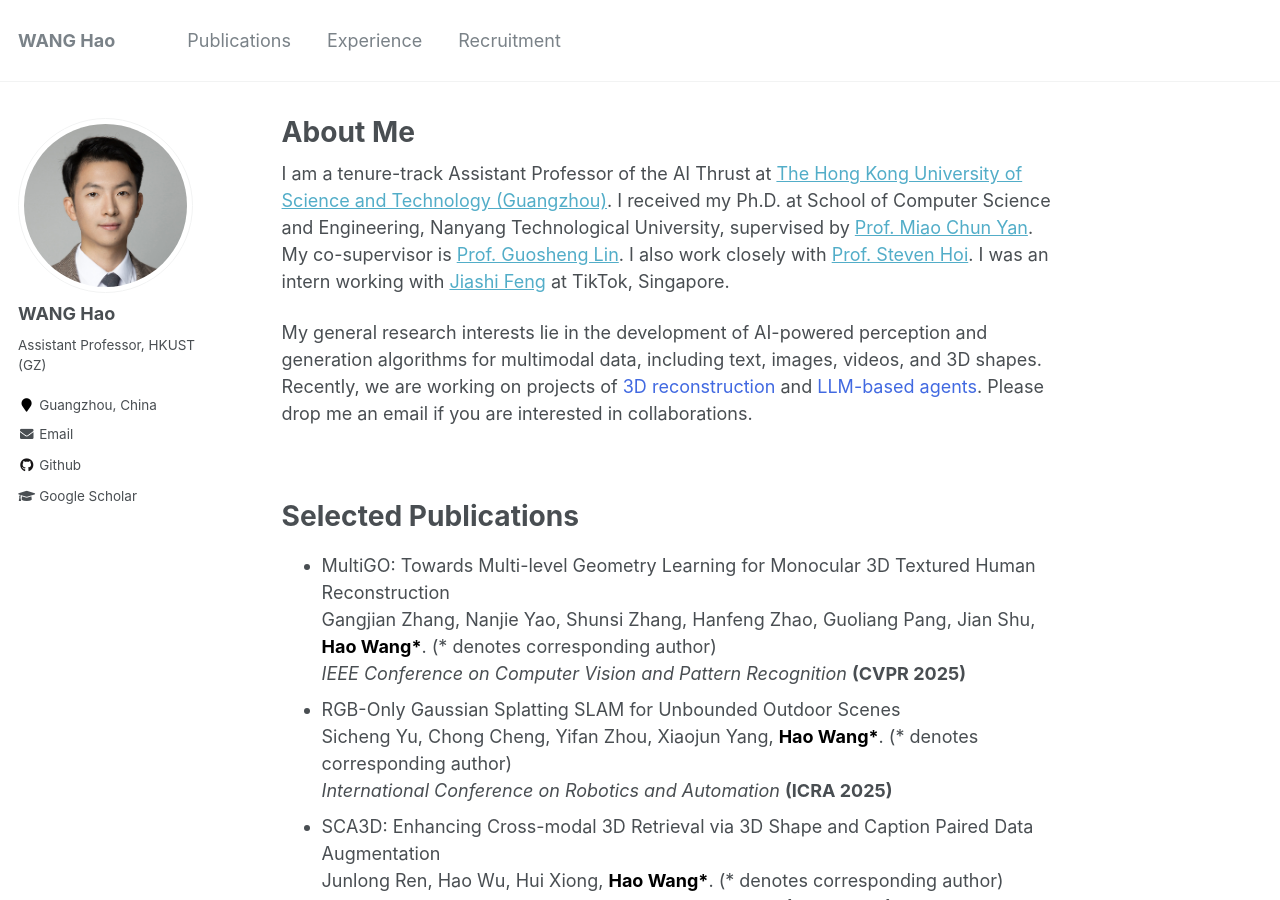
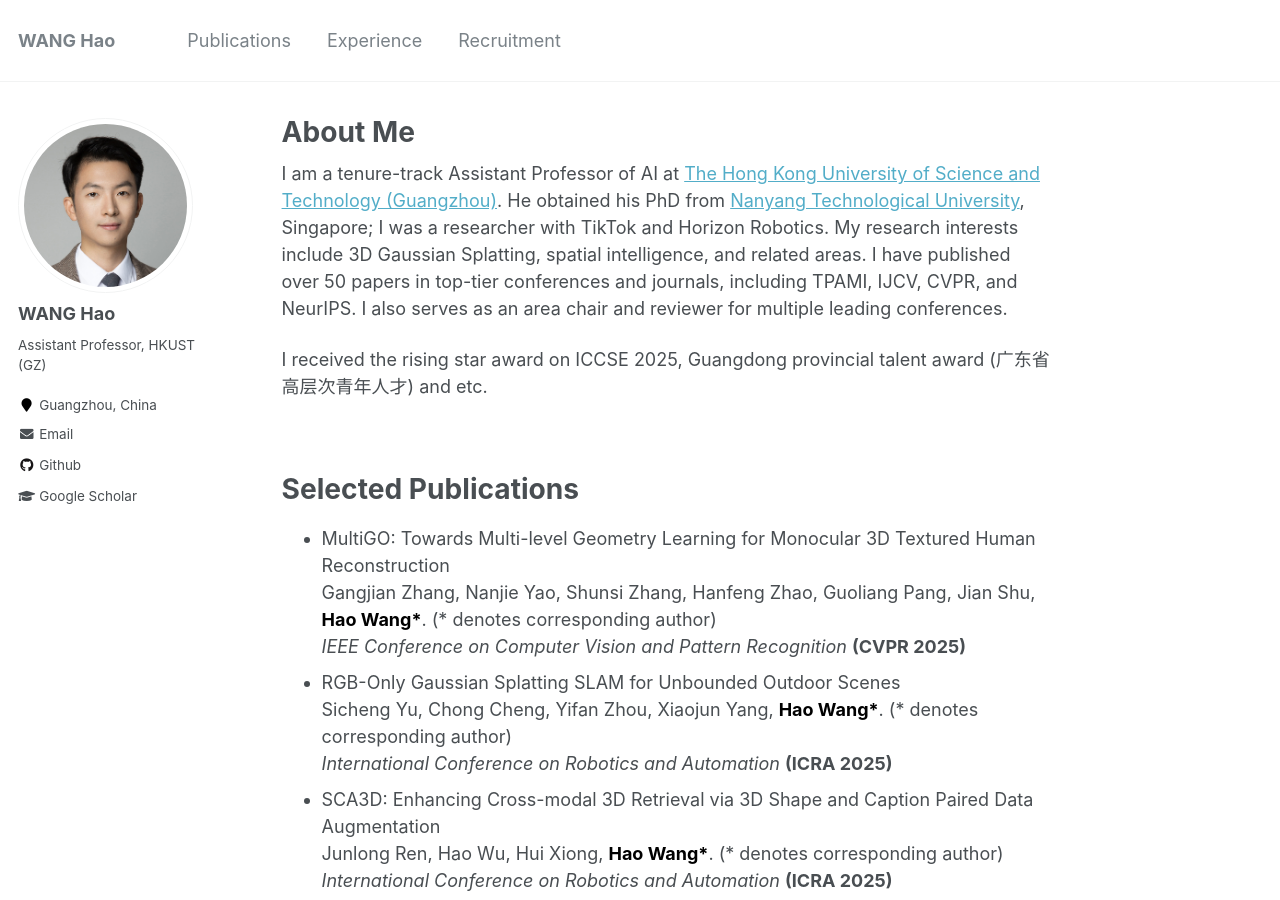
Before and after one commit to hwang1996/hwang1996.github.io, a Jekyll site: the page built from _pages/about.md, in a window 1280 px wide and 900 px high. Built offline with Jekyll 4.4.1, drawn with Linux system fonts in a browser that asks for light colours.

Commit message:
2025.11.3

```diff
--- a/_pages/about.md
+++ b/_pages/about.md
@@ -8,10 +8,14 @@
   - about.html
 ---
 
-I am a tenure-track Assistant Professor of the AI Thrust at [The Hong Kong University of Science and Technology (Guangzhou)](https://hkust-gz.edu.cn/). I received my Ph.D. at School of Computer Science and Engineering, Nanyang Technological University, supervised by [Prof. Miao Chun Yan](https://dr.ntu.edu.sg/cris/rp/rp00084). My co-supervisor is [Prof. Guosheng Lin](https://guosheng.github.io). I also work closely with [Prof. Steven Hoi](https://sites.google.com/view/stevenhoi/home). I was an intern working with [Jiashi Feng](https://sites.google.com/site/jshfeng/home) at TikTok, Singapore.
+<!-- I am a tenure-track Assistant Professor of the AI Thrust at [The Hong Kong University of Science and Technology (Guangzhou)](https://hkust-gz.edu.cn/). I received my Ph.D. at School of Computer Science and Engineering, Nanyang Technological University, supervised by [Prof. Miao Chun Yan](https://dr.ntu.edu.sg/cris/rp/rp00084). My co-supervisor is [Prof. Guosheng Lin](https://guosheng.github.io). I also work closely with [Prof. Steven Hoi](https://sites.google.com/view/stevenhoi/home). I was an intern working with [Jiashi Feng](https://sites.google.com/site/jshfeng/home) at TikTok, Singapore.
 
-My general research interests lie in the development of AI-powered perception and generation algorithms for multimodal data, including text, images, videos, and 3D shapes. Recently, we are working on projects of <font color=RoyalBlue>3D reconstruction</font> and <font color=RoyalBlue>LLM-based agents</font>. Please drop me an email if you are interested in collaborations.
+My general research interests lie in the development of AI-powered perception and generation algorithms for multimodal data, including text, images, videos, and 3D shapes. Recently, we are working on projects of <font color=RoyalBlue>3D reconstruction</font> and <font color=RoyalBlue>LLM-based agents</font>. Please drop me an email if you are interested in collaborations. -->
 
+
+I am a tenure-track Assistant Professor of AI at [The Hong Kong University of Science and Technology (Guangzhou)](https://hkust-gz.edu.cn/). He obtained his PhD from [Nanyang Technological University](https://www.ntu.edu.sg/), Singapore; I was a researcher with TikTok and Horizon Robotics. My research interests include 3D Gaussian Splatting, spatial intelligence, and related areas. I have published over 50 papers in top-tier conferences and journals, including TPAMI, IJCV, CVPR, and NeurIPS. I also serves as an area chair and reviewer for multiple leading conferences.
+
+I received the rising star award on ICCSE 2025, Guangdong provincial talent award (广东省高层次青年人才) and etc.
 
 <!-- <font color=RoyalBlue>I am looking for self-motivated PhD students, RAs and interns.</font>
 Please check my [recruitment page](https://wanghao.tech/recruitment/). -->
```
Also changed, not shown: 1 other file.
